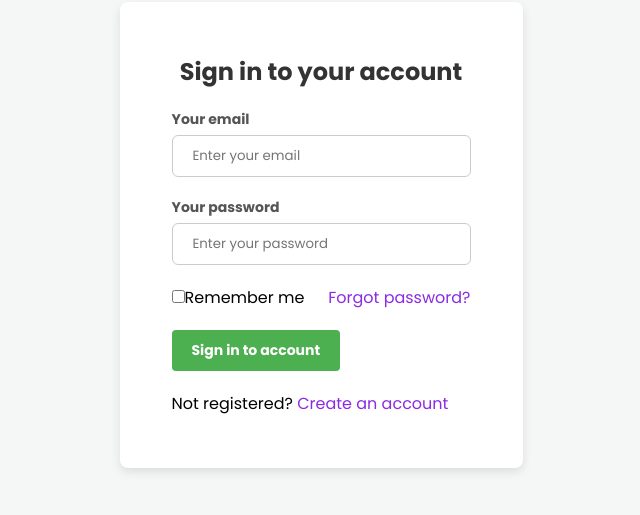
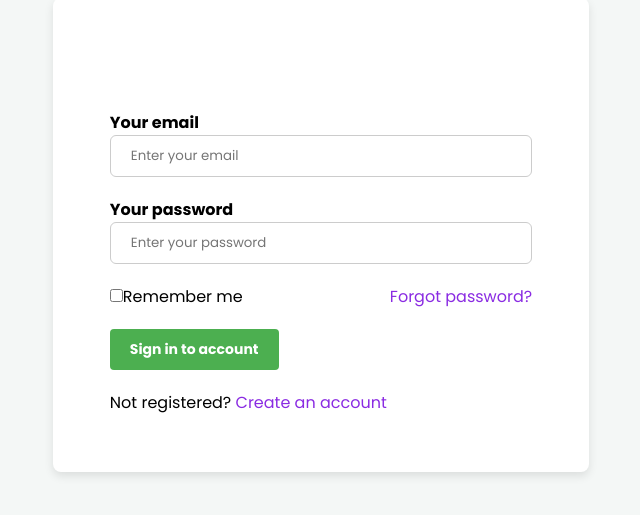
Before and after one commit to call-me-rodney/Academic-Issue-Tracking-System, a React (Vite) app in the folder client/: page / in a window 1280 px wide. Shown: the part 185-700 px from the top of the page, without its empty margins (339-979 px from the left). Built offline with nearby package versions, Linux system fonts and the light colour scheme; no server answers.

Commit message:
issue form

```diff
--- a/client/src/IssueSubmit1.css
+++ b/client/src/IssueSubmit1.css
@@ -10,33 +10,27 @@ body {
     display: flex;
     justify-content: center;
     align-items: center;
-    max-height: 100vh;
-}
+    min-height: 100vh;}
 
-/* Container Style */
 .container {
+    position: relative;
     background-color: #fff;
-    padding: 20px;
+    padding: 25px;
     border-radius: 8px;
     box-shadow: 0 4px 10px rgba(0, 0, 0, 0.1);
     width: 100%;
-    max-width: 600px;
-}
+    max-width: 800px;
+    border-radius: 8px;}
 
-/* Heading Styles */
 h1, h2 {
     text-align: center;
-    color: #333;
-}
+    color: #ffffff;}
 
-/* Form Label Style */
 label {
-    display: block;
-    font-size: 14px;
+    font-size: 1rem;
     font-weight: bold;
     margin: 10px 0 5px;
-    color: #555;
-}
+    color: #000000;}
 
 /* Input and Select Styles */
 input[type="text"],
```
